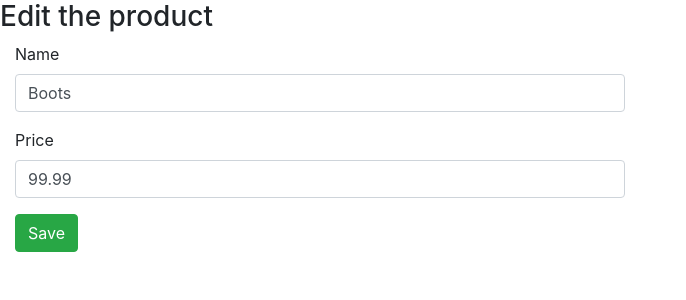
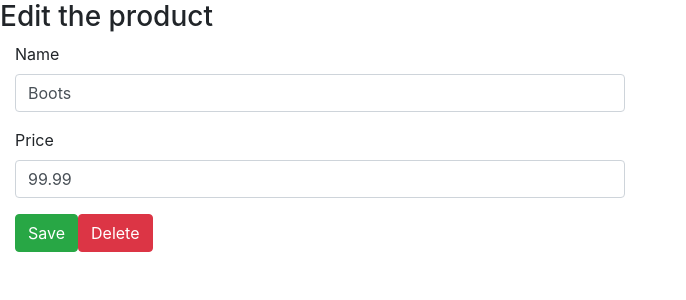
Before and after one commit to kareta/store, a React (Create React App) app: page /products/1 in a window 1280 px wide. Shown: the top 300 px of the page, without its empty margins (0-686 px from the left). Built offline with nearby package versions, Linux system fonts and the light colour scheme.

Commit message:
Delete product on delete button click

```diff
--- a/src/actions/productActions.js
+++ b/src/actions/productActions.js
@@ -1,4 +1,4 @@
-import {ADD_PRODUCT, UPDATE_PRODUCT} from './types';
+import {ADD_PRODUCT, DELETE_PRODUCT, UPDATE_PRODUCT} from './types';
 
 export const addProduct = product => {
   return {
@@ -13,3 +13,10 @@ export const updateProduct = product => {
     payload: product,
   };
 };
+
+export const deleteProduct = id => {
+  return {
+    type: DELETE_PRODUCT,
+    payload: id,
+  };
+};
--- a/src/actions/types.js
+++ b/src/actions/types.js
@@ -1,2 +1,3 @@
 export const ADD_PRODUCT = 'ADD_PRODUCT';
 export const UPDATE_PRODUCT = 'UPDATE_PRODUCT';
+export const DELETE_PRODUCT = 'DELETE_PRODUCT';
--- a/src/components/ProductEditor.js
+++ b/src/components/ProductEditor.js
@@ -2,12 +2,13 @@ import React, {Component} from 'react';
 import uuid from "uuid";
 import {connect} from "react-redux";
 import PropTypes  from 'prop-types';
-import {addProduct, updateProduct} from "../actions/productActions";
+import {addProduct, deleteProduct, updateProduct} from "../actions/productActions";
+import ProductEditorDeleteButton from "./ProductEditorDeleteButton";
 
 class ProductEditor extends Component {
   state = {
-    name: null,
-    price: null,
+    name: '',
+    price: '',
   };
 
   onSubmit = event => {
@@ -30,6 +31,11 @@ class ProductEditor extends Component {
     this.props.history.push('/');
   };
 
+  onDelete = () => {
+    this.props.deleteProduct(this.props.match.params.id);
+    this.props.history.push('/');
+  };
+
   onChange = event => this.setState({ [event.target.name]: event.target.value });
 
   initializeForm() {
@@ -49,6 +55,12 @@ class ProductEditor extends Component {
 
   render() {
     const id = this.props.match.params.id;
+
+    let deleteButton = null;
+    if (this.props.match.params.id !== 'new') {
+      deleteButton = <ProductEditorDeleteButton onClick={this.onDelete} />;
+    }
+
     return (
       <div>
         <h3>{ id === 'new' ? 'Create a new product' : 'Edit the product' }</h3>
@@ -76,11 +88,10 @@ class ProductEditor extends Component {
               onChange={this.onChange}
             />
           </div>
-          <div className="form-group">
-            <button className="btn btn-success">
-              Save
-            </button>
-          </div>
+          <button type="submit" className="btn btn-success">
+            Save
+          </button>
+          {deleteButton}
         </form>
       </div>
     );
@@ -104,5 +115,5 @@ const mapStateToProps = (state, ownProps) => {
 
 export default connect(
   mapStateToProps,
-  { addProduct, updateProduct }
+  { addProduct, updateProduct, deleteProduct }
 )(ProductEditor);
--- /dev/null
+++ b/src/components/ProductEditorDeleteButton.js
@@ -0,0 +1,9 @@
+import React from "react";
+
+const ProductEditorDeleteButton = ({ onClick }) => (
+  <button type="button" className="btn btn-danger" onClick={onClick}>
+    Delete
+  </button>
+);
+
+export default ProductEditorDeleteButton;
--- a/src/reducers/productReducer.js
+++ b/src/reducers/productReducer.js
@@ -1,4 +1,4 @@
-import {ADD_PRODUCT, UPDATE_PRODUCT} from "../actions/types";
+import {ADD_PRODUCT, DELETE_PRODUCT, UPDATE_PRODUCT} from "../actions/types";
 
 const initialState = {
   products: [
@@ -35,6 +35,11 @@ export default function (state = initialState, action) {
             ? product : (product = action.payload)
         ),
       };
+    case DELETE_PRODUCT:
+      return {
+        ...state,
+        products: state.products.filter(product => product.id !== action.payload),
+      };
     default:
       return state;
   }
```
